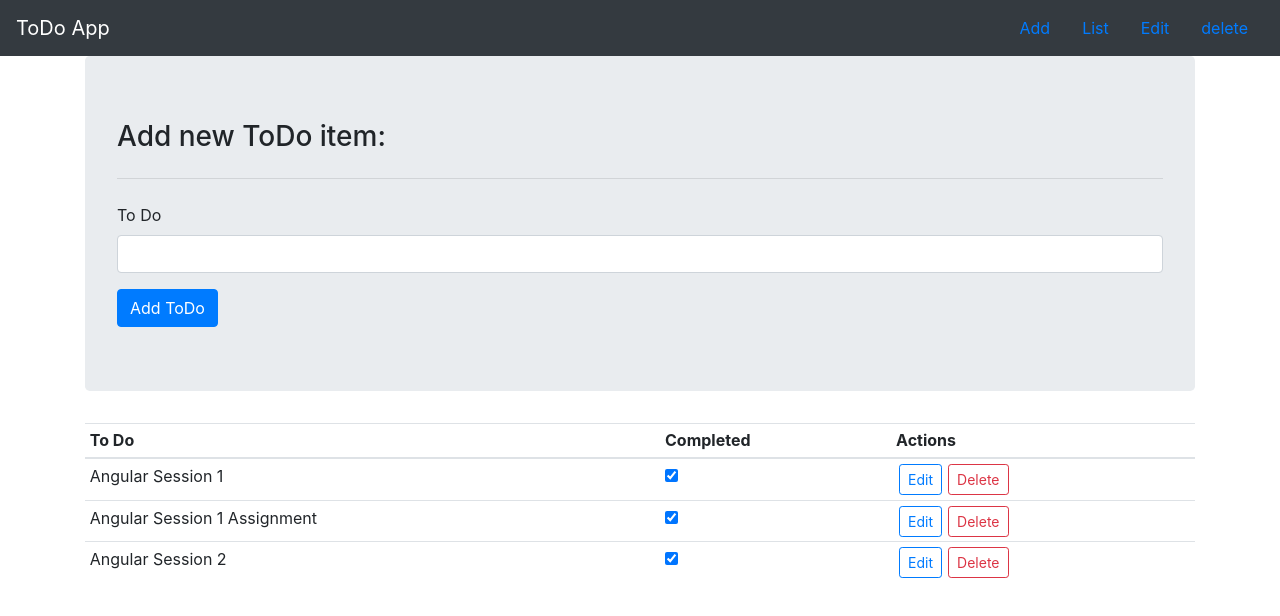
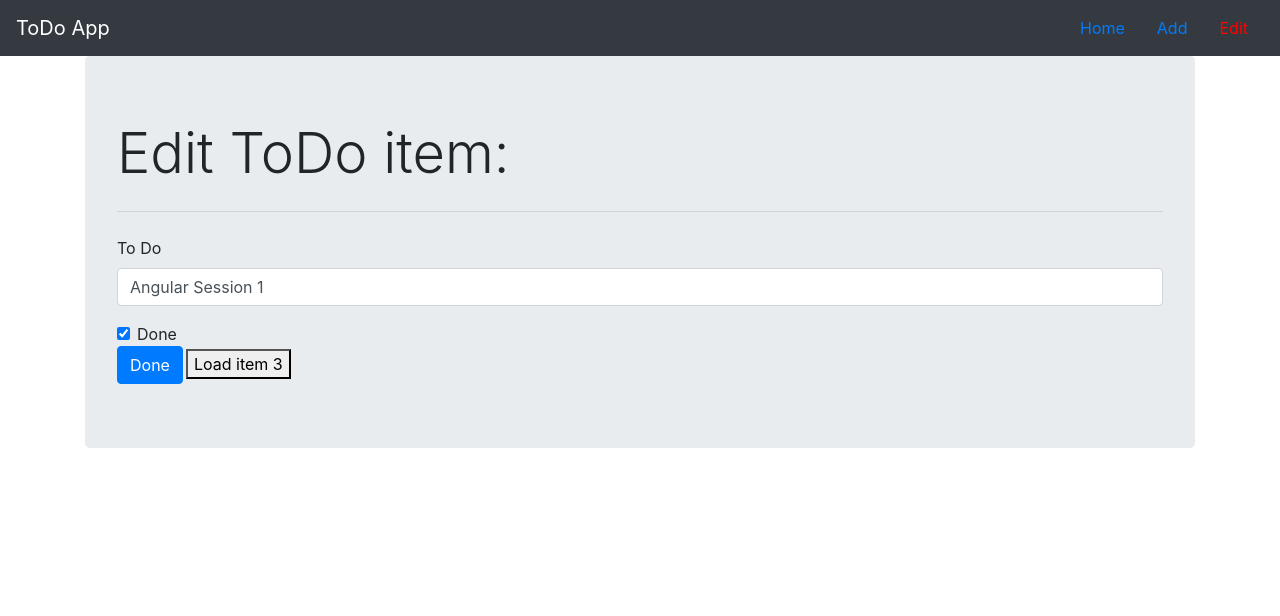
Before and after one commit to kapsnotes/ToDoAngular, an Angular app: page /todo/edit/1 in a window 1280 px wide. Shown: the top 616 px of the page. Built offline with nearby package versions, Linux system fonts and the light colour scheme.

Commit message:
Session 4 code

```diff
--- a/src/app/app.module.ts
+++ b/src/app/app.module.ts
@@ -1,6 +1,7 @@
 import { BrowserModule } from '@angular/platform-browser';
 import { NgModule } from '@angular/core';
-import {FormsModule} from '@angular/forms';
+import { FormsModule } from '@angular/forms';
+import { RouterModule, Routes } from '@angular/router';
 
 import { AppComponent } from './app.component';
 import { HeaderComponent } from './header/header.component';
@@ -9,7 +10,12 @@ import { TodoListComponent } from './todo/todo-list/todo-list.component';
 import { TodoAddComponent } from './todo/todo-add/todo-add.component';
 import { TodoEditComponent } from './todo/todo-edit/todo-edit.component';
 import { TodoListItemComponent } from './todo/todo-list/todo-list-item/todo-list-item.component';
-import { ToDoService } from './services/to-do.service';
+
+const appRoutes: Routes = [
+  { path: '', component: TodoListComponent },
+  { path: 'todo/add', component: TodoAddComponent },
+  { path: 'todo/edit/:id', component: TodoEditComponent }
+];
 
 @NgModule({
   declarations: [
@@ -23,7 +29,8 @@ import { ToDoService } from './services/to-do.service';
   ],
   imports: [
     BrowserModule,
-    FormsModule
+    FormsModule,
+    RouterModule.forRoot(appRoutes)
   ],
   providers: [],
   bootstrap: [AppComponent]
--- a/src/app/header/header.component.css
+++ b/src/app/header/header.component.css
@@ -0,0 +1,3 @@
+li.red a {
+  color: #F00;
+}
--- a/src/app/header/header.component.html
+++ b/src/app/header/header.component.html
@@ -1,18 +1,15 @@
 <div class="navbar navbar-dark bg-dark">
-  <a href="#" class="navbar-brand">ToDo App</a>
+  <a routerLink="/" class="navbar-brand">ToDo App</a>
 
   <ul class="nav navbar-dark">
-    <li class="nav-item">
-      <a class="nav-link active" href="#">Add</a>
+    <li class="nav-item" routerLinkActive="red" [routerLinkActiveOptions]="{exact: true}">
+      <a class="nav-link" [routerLink]="'/'">Home</a>
     </li>
-    <li class="nav-item">
-      <a class="nav-link" href="#">List</a>
+    <li class="nav-item" routerLinkActive="red">
+      <a class="nav-link" [routerLink]="'/todo/add'">Add</a>
     </li>
-    <li class="nav-item">
-      <a class="nav-link" href="#">Edit</a>
-    </li>
-    <li class="nav-item">
-      <a class="nav-link" href="#">delete</a>
+    <li class="nav-item" routerLinkActive="red">
+      <a class="nav-link" [routerLink]="['/todo', 'edit']">Edit</a>
     </li>
   </ul>
 </div>
--- /dev/null
+++ b/src/app/models/Category.ts
@@ -0,0 +1,9 @@
+export class Category {
+  id: number;
+  name: string;
+
+  constructor(id: number, name: string) {
+    this.id = id;
+    this.name = name;
+  }
+}
--- a/src/app/models/ToDo.ts
+++ b/src/app/models/ToDo.ts
@@ -1,10 +1,20 @@
+import { Category } from './Category';
+
 export class ToDo {
-  private name: string;
-  private status: boolean;
+  id: number;
+  name: string;
+  status: boolean;
+  category: Category;
 
-  constructor(name: string, status: boolean) {
+  constructor(id: number, name: string, status: boolean, category: Category) {
+    this.id = id;
     this.name = name;
     this.status = status;
+    this.category = category;
+  }
+
+  getId() {
+    return this.id;
   }
 
   // constructor(private name: string, private status: boolean) {}
--- a/src/app/services/to-do.service.ts
+++ b/src/app/services/to-do.service.ts
@@ -1,21 +1,41 @@
 import { Injectable } from '@angular/core';
 
 import { ToDo } from '../models/ToDo';
+import {Category} from '../models/Category';
 
 @Injectable({
   providedIn: 'root'
 })
 export class ToDoService {
-  todos = [
-    new ToDo('Angular Session 1', true),
-    new ToDo('Angular Session 1 Assignment', true),
-    new ToDo('Angular Session 2', true)
-  ];
+  defaultCategory = new Category(1, 'Inbox');
+  currentId = 0;
 
-  constructor() { }
+  todos: ToDo[] = [];
+
+  constructor() {
+    this.addNewToDo('Angular Session 1', true);
+    this.addNewToDo('Angular Session 1 Assignment', true);
+    this.addNewToDo('Angular Session 2', true);
+  }
 
   toDoAdded(name: string) {
-    console.log('Adding ' + name);
-    this.todos.push(new ToDo(name, false));
+    this.addNewToDo(name, false);
+  }
+
+  addNewToDo(name: string, status: boolean) {
+    this.currentId++;
+    this.todos.push(
+      new ToDo(this.currentId, name, status, this.defaultCategory)
+    );
+  }
+
+  getToDo(id: number): ToDo {
+    // var toDo = this.todos.find((o) => {
+    //   return o.id == id;
+    // });
+    //return toDo;
+
+
+    return this.todos.find( o => o.id == id );
   }
 }
--- a/src/app/todo/todo-edit/todo-edit.component.html
+++ b/src/app/todo/todo-edit/todo-edit.component.html
@@ -19,4 +19,5 @@
   </div>
 
   <button class="btn btn-primary" (click)="hideForm()">Done</button>
+  <button (click)="loadItem3()">Load item 3</button>
 </div>
--- a/src/app/todo/todo-edit/todo-edit.component.ts
+++ b/src/app/todo/todo-edit/todo-edit.component.ts
@@ -1,4 +1,6 @@
-import {Component, EventEmitter, Input, OnInit, Output} from '@angular/core';
+import { Component, EventEmitter, Input, OnInit, Output } from '@angular/core';
+import {ActivatedRoute, Params, Router} from '@angular/router';
+import {ToDoService} from '../../services/to-do.service';
 
 @Component({
   selector: 'app-todo-edit',
@@ -9,13 +11,27 @@ export class TodoEditComponent implements OnInit {
   @Input() toDo;
   @Output() onHide = new EventEmitter();
 
-  constructor() { }
+  constructor(private router: Router, private route: ActivatedRoute, private toDoService: ToDoService) { }
 
   ngOnInit() {
+    //console.log(this.route.snapshot.params['id']);
+    var id = this.route.snapshot.params['id'];
+
+    this.route.params.subscribe((params: Params) => {
+      id = params['id'];
+      this.toDo = this.toDoService.getToDo(id);
+    });
+
+
+    this.toDo = this.toDoService.getToDo(id);
   }
 
   hideForm() {
     this.onHide.emit();
   }
 
+  loadItem3() {
+    this.router.navigate(['/todo', 'edit', '3']);
+  }
+
 }
--- a/src/app/todo/todo-list/todo-list.component.html
+++ b/src/app/todo/todo-list/todo-list.component.html
@@ -15,3 +15,6 @@
       (onItemDelete)="onDelete($event)"
       (onItemEdit)="onEdit($event)"></tr>
   </tbody>
+</table>
+
+<button class="btn btn-primary" (click)="loadEditPage()">Load Edit page</button>
--- a/src/app/todo/todo-list/todo-list.component.ts
+++ b/src/app/todo/todo-list/todo-list.component.ts
@@ -1,5 +1,7 @@
-import {Component, EventEmitter, Input, OnInit, Output} from '@angular/core';
-import {ToDoService} from '../../services/to-do.service';
+import { Component, EventEmitter, Input, OnInit, Output } from '@angular/core';
+import { Router } from '@angular/router';
+
+import { ToDoService } from '../../services/to-do.service';
 
 @Component({
   selector: 'app-todo-list',
@@ -12,8 +14,12 @@ export class TodoListComponent implements OnInit {
   // @Output() onItemEdit = new EventEmitter<number>();
   toDoServices: ToDoService;
 
-  constructor(toDoService: ToDoService) {
+  constructor(toDoService: ToDoService, private router: Router) {
     this.toDoServices = toDoService;
+  }
+
+  loadEditPage() {
+    this.router.navigate(['/todo', 'edit']);
   }
 
   ngOnInit() {
--- a/src/app/todo/todo.component.html
+++ b/src/app/todo/todo.component.html
@@ -1,4 +1,10 @@
 <div class="row">
+  <div class="col">
+    <router-outlet></router-outlet>
+  </div>
+</div>
+
+<!--div class="row">
   <div class="col">
     <app-todo-add></app-todo-add>
   </div>
@@ -6,9 +12,6 @@
 
 <div class="row">
   <div class="col">
-    <!--app-todo-list
-      (onItemDelete)="onDelete($event)"
-      (onItemEdit)="onEdit($event)"></app-todo-list-->
     <app-todo-list></app-todo-list>
   </div>
 </div>
@@ -19,4 +22,4 @@
       [toDo]="editFormItem"
       (onHide)="hideEditForm()"></app-todo-edit>
   </div>
-</div>
+</div-->
```
